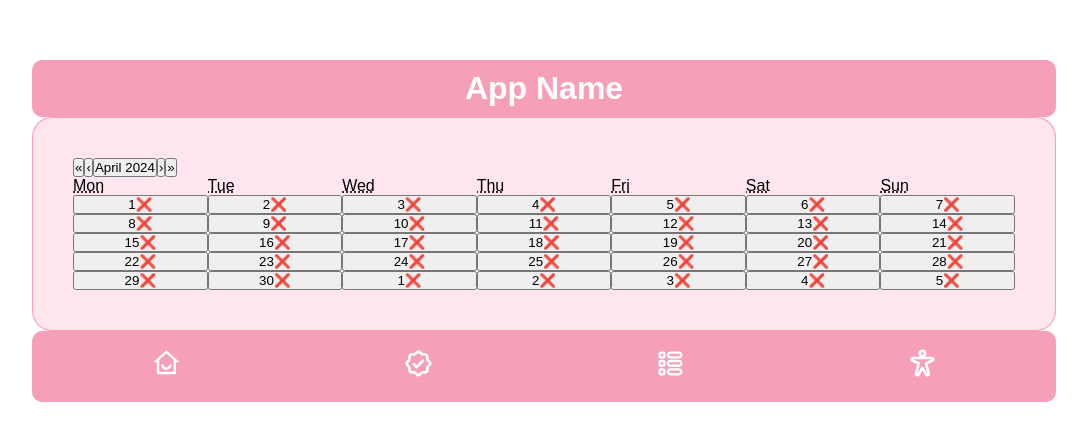
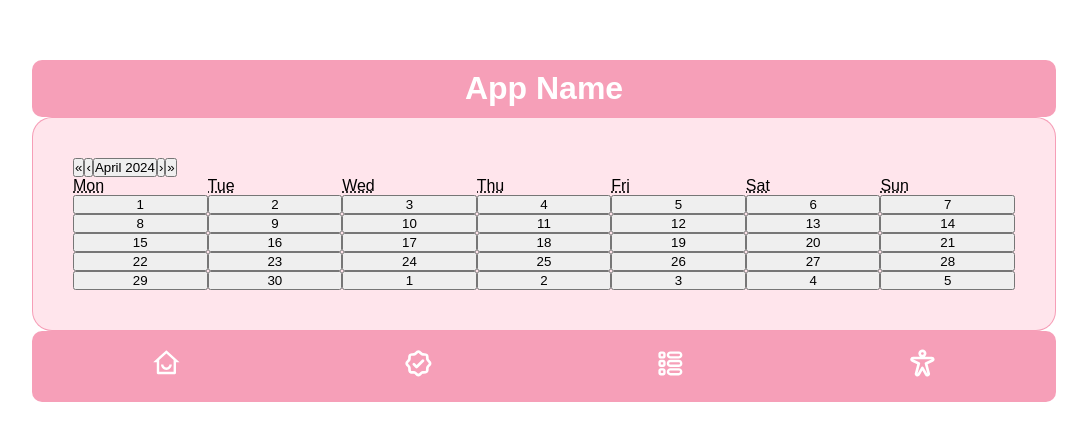
Before and after one commit to TammyChen21/capstone_project_fullstack, a React (Vite) app in the folder frontend/: page /plan/date/1 in a window 1280 px wide. Shown: the part 159-600 px from the top of the page, without its empty margins (96-1183 px from the left). Built offline with nearby package versions, Linux system fonts and the light colour scheme; no server answers.

Commit message:
fixed problems in calendar component

```diff
--- a/frontend/src/components/PlanDetailsPage/PlanDetailsPage.tsx
+++ b/frontend/src/components/PlanDetailsPage/PlanDetailsPage.tsx
@@ -31,25 +31,8 @@ export default function PlanDetailsPage(): JSX.Element {
     const tileContent = ({ date }: { date: Date}) => {
         const dateKey = date.toDateString();
         const hasPlanForDate = plans.some(planDate => planDate.toDateString() === dateKey);
-        return hasPlanForDate ? "✅" : "❌";
+        return hasPlanForDate ? "✅" : "";
     }
-       /* const dateKey = date.toDateString();
-
-        const hasPlanForDate = plans.some(plan =>
-            Array.isArray(plan.datumOfCheckIns) &&
-            plan.datumOfCheckIns.some(checkInDate =>
-            {const checkInDateTimestamp = new Date(checkInDate).toDateString();
-                console.log('CheckInDate:', checkInDateTimestamp);
-                return checkInDateTimestamp === dateKey;})
-
-    );
-       console.log('Plans:', plans);
-        console.log('Date:', date);
-        console.log('Has plan for date:', hasPlanForDate);
-       // console.log("dateKey",dateKey)
-
-        return hasPlanForDate ? "✅" :"❌";*/
-
 
     return (
         <div>
```
